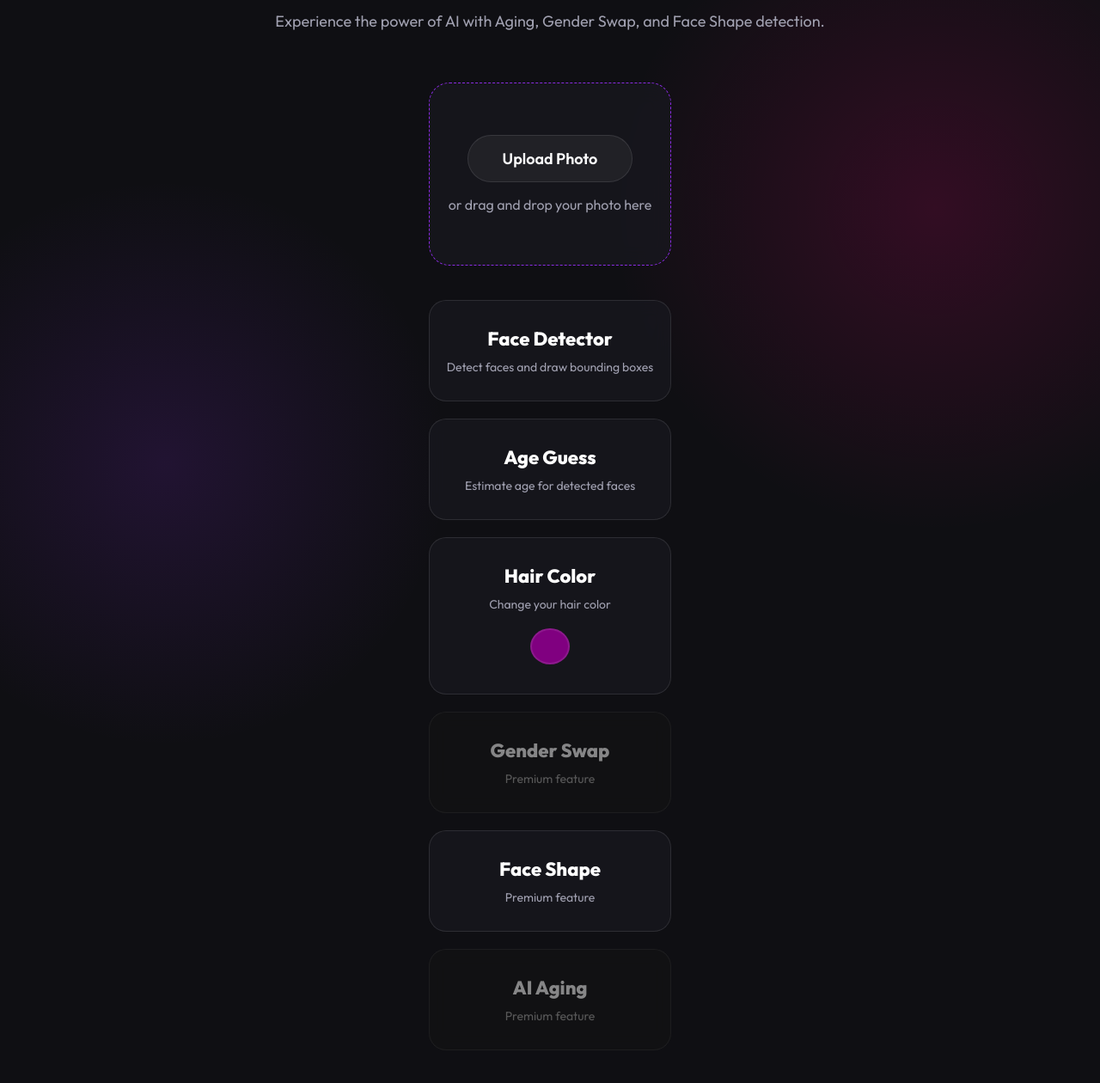
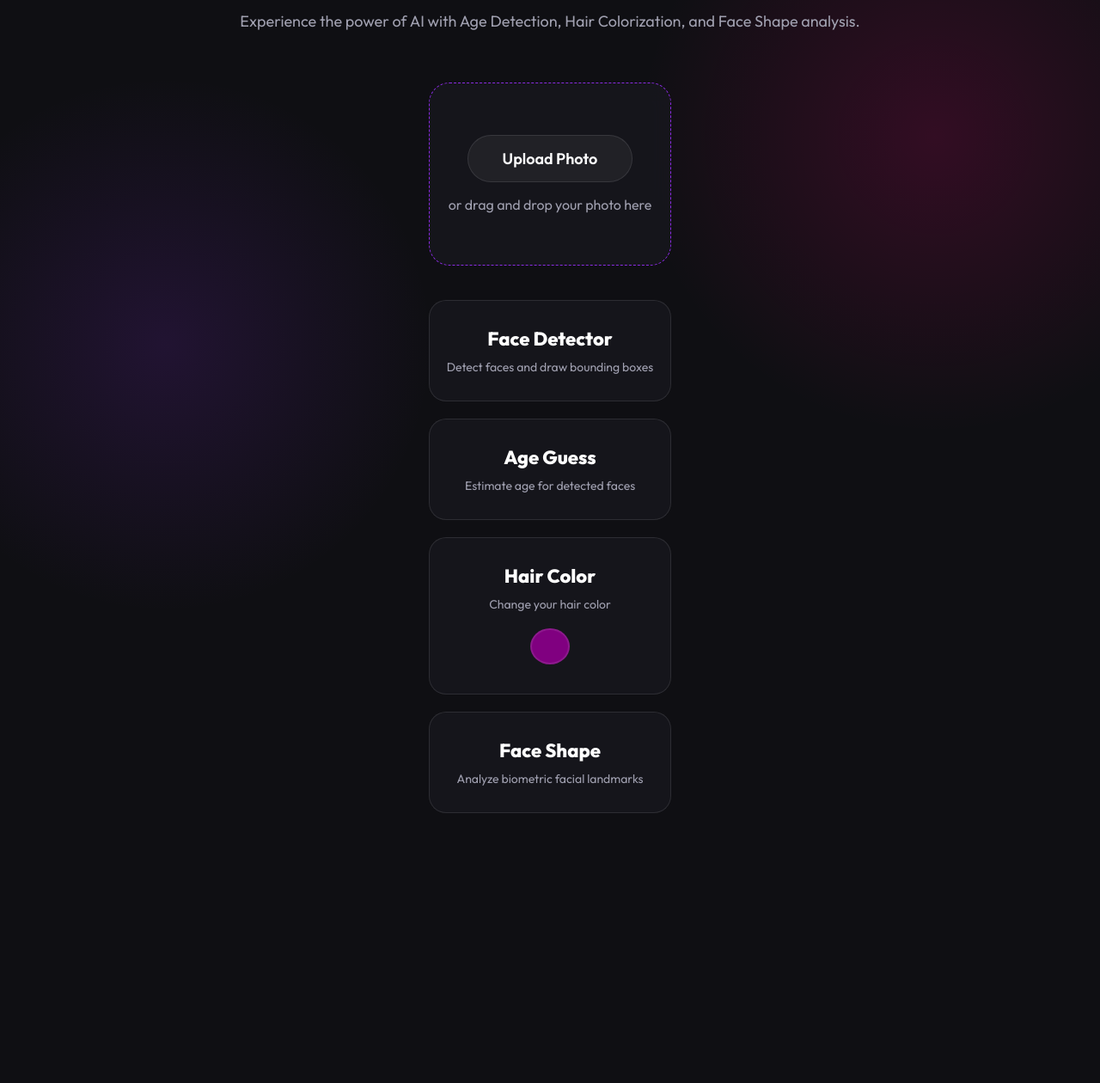
Before and after one commit to TanmayTiwarii/prototype_faceapp, a plain HTML site: page index.html in a window 1280 px wide. Shown: the part 204-1464 px from the top of the page at 86% size. After the commit the page ends 1210 px from the top, so only its background shows below. Drawn offline with Linux system fonts and the light colour scheme.

Commit message:
Simplify UI and remove unbuilt tools

```diff
--- a/index.html
+++ b/index.html
@@ -15,7 +15,7 @@
 
     <header class="hero">
         <h1>Transform Your Look Instantly</h1>
-        <p>Experience the power of AI with Aging, Gender Swap, and Face Shape detection.</p>
+        <p>Experience the power of AI with Age Detection, Hair Colorization, and Face Shape analysis.</p>
     </header>
 
     <main class="app-container">
@@ -44,18 +44,9 @@
                 <p>Change your hair color</p>
                 <input type="color" id="hair-color-picker" value="#800080" class="color-picker" title="Choose hair color" onclick="event.stopPropagation()">
             </div>
-            <!-- Disabled features -->
-            <div class="tool-card disabled">
-                <h3>Gender Swap</h3>
-                <p>Premium feature</p>
-            </div>
             <div class="tool-card" data-feature="face-shape">
                 <h3>Face Shape</h3>
-                <p>Premium feature</p>
-            </div>
-            <div class="tool-card disabled">
-                <h3>AI Aging</h3>
-                <p>Premium feature</p>
+                <p>Analyze biometric facial landmarks</p>
             </div>
         </div>
 
```
